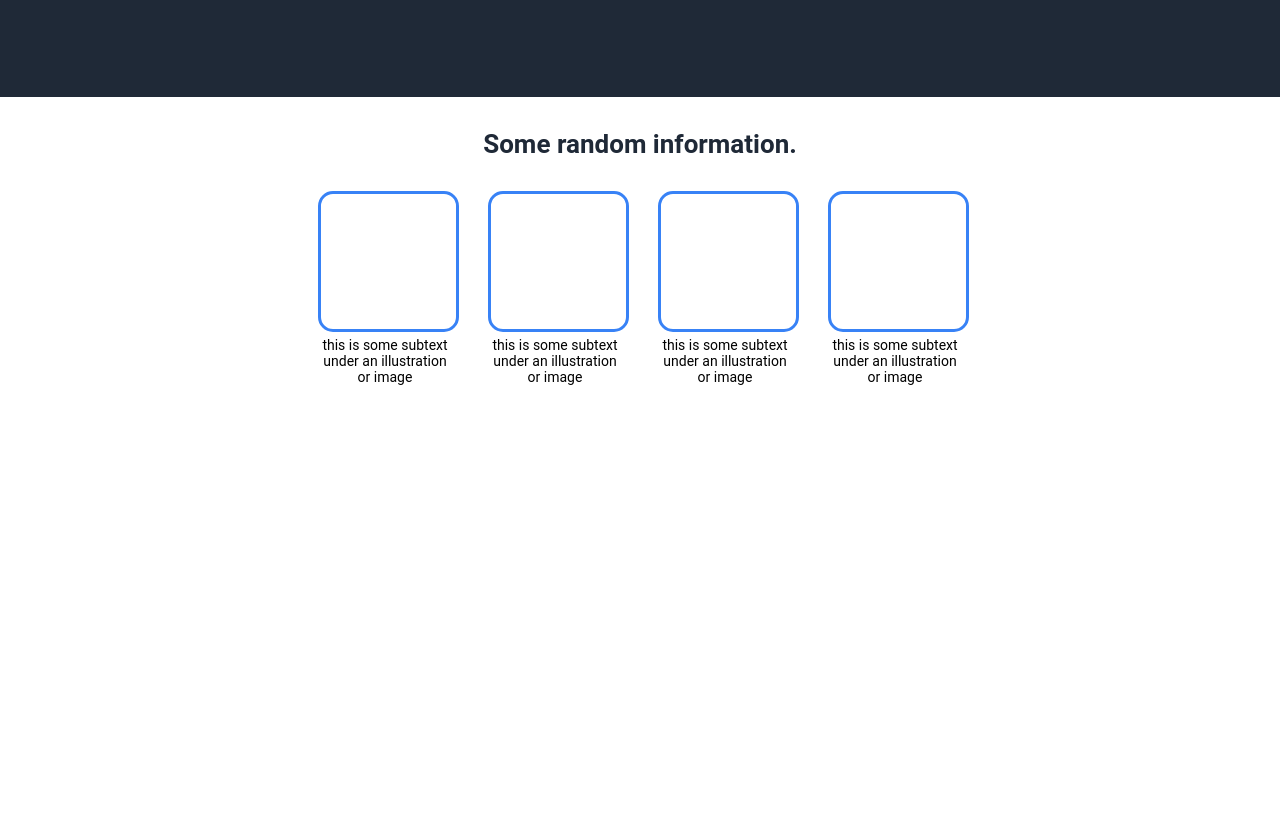
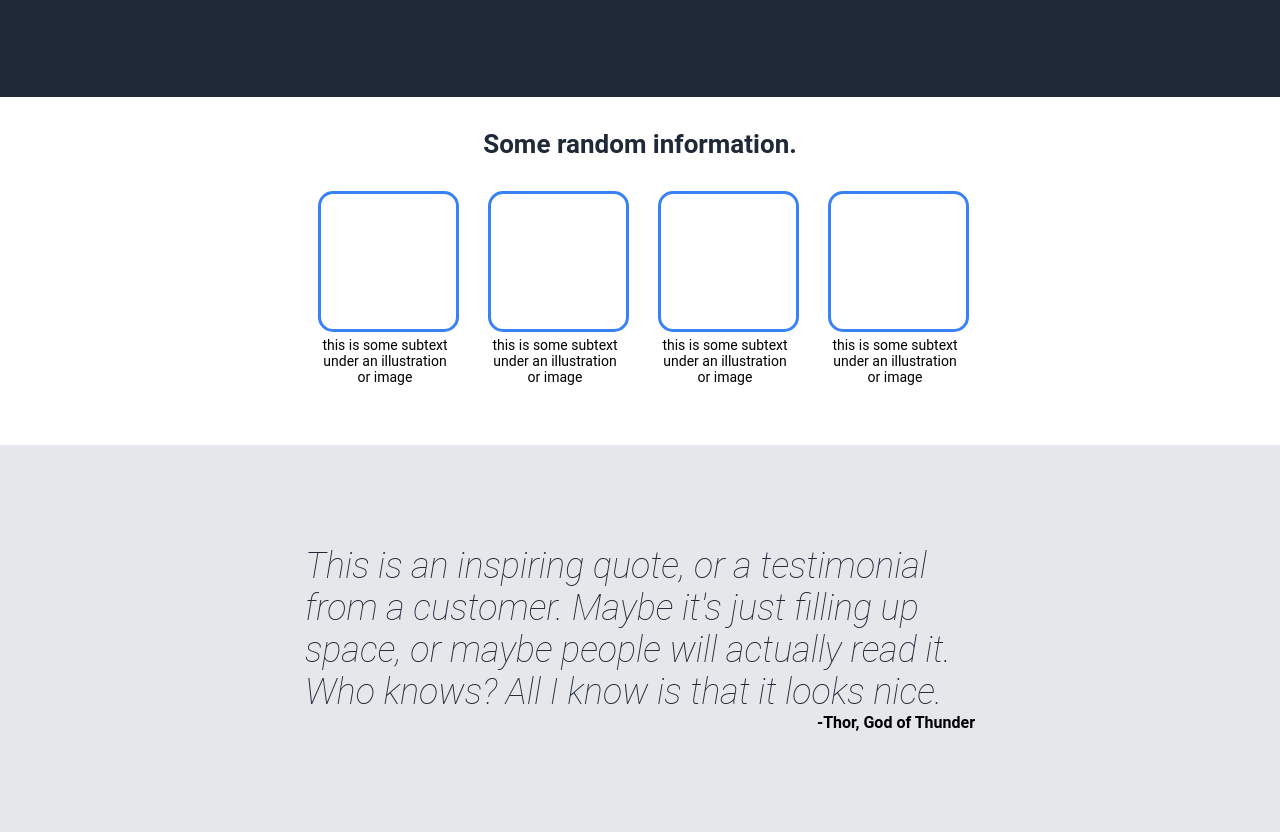
Before and after one commit to densuni/landing-page, a plain HTML site: page index.html in a window 1280 px wide. Shown: the part 413-1245 px from the top of the page. Before the commit the page ends 858 px from the top, so only its background shows below. Drawn offline with Linux system fonts and the light colour scheme.

Commit message:
Add section three content and style

```diff
--- a/index.html
+++ b/index.html
@@ -45,5 +45,11 @@
         </div>
       </div>
     </div>
+    <div class="section-three">
+      <div class="quote-container">
+        <div class="quote">This is an inspiring quote, or a testimonial from a customer. Maybe it's just filling up space, or maybe people will actually read it. Who knows? All I know is that it looks nice.</div>
+        <p>-Thor, God of Thunder</p>
+      </div>
+    </div>
   </body>
 </html>
--- a/style.css
+++ b/style.css
@@ -115,3 +115,23 @@ h2 {
   font-size: 14px;
   margin-top: 5px;
 }
+
+.section-three {
+  background-color: #E5E7EB;
+}
+
+.quote-container {
+  padding: 100px 305px;
+}
+
+.quote {
+  color: #1F2937;
+  font-size: 36px;
+  font-weight: lighter;
+  font-style: italic;
+}
+
+.section-three p {
+  font-weight: bolder;
+  text-align: end;
+}
```
